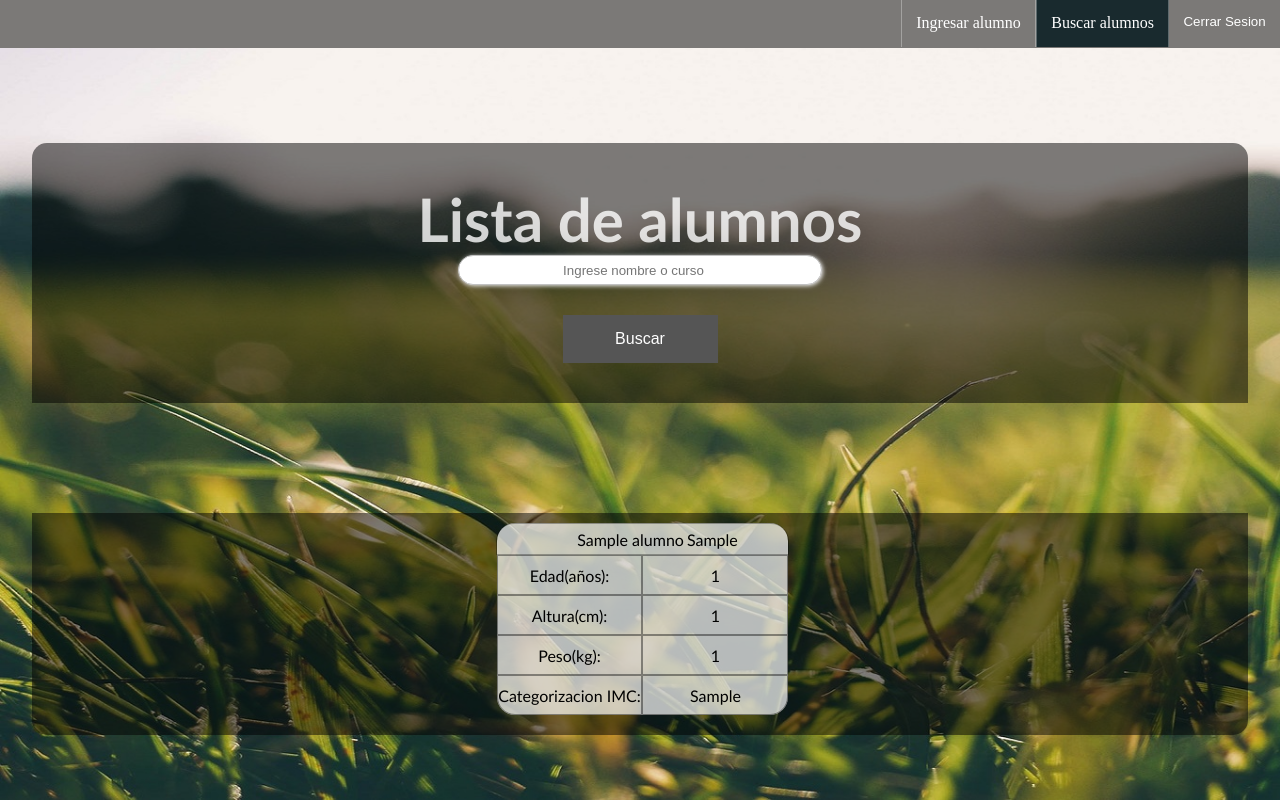
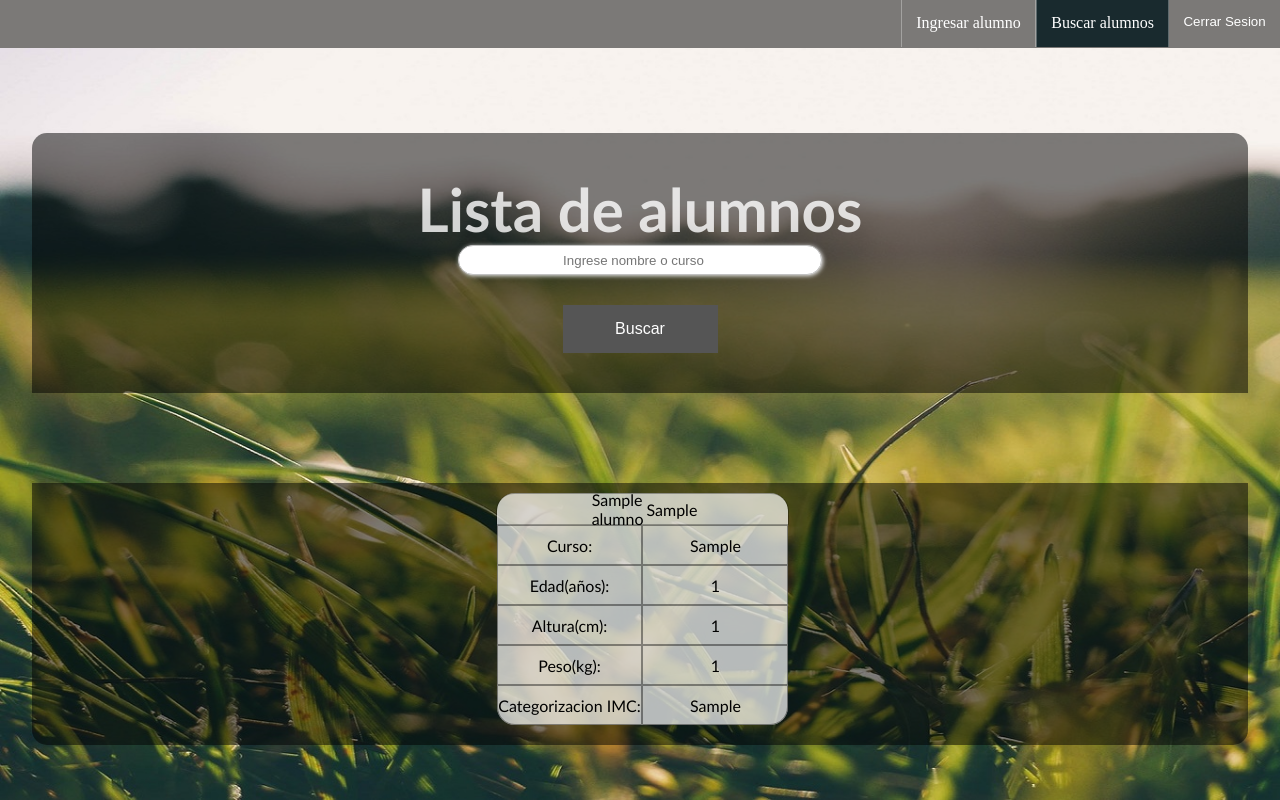
Before and after one commit to bastipls/ludo-criollo-alpha, a Django app: page /listar_alumnos_profe/ in a window 1280 px wide. Run offline with Django 3.2, Linux system fonts and the light colour scheme; a user stored in the database is signed in; tables that the repository leaves empty hold one stand-in row (values such as "Sample post"); some libraries are stand-ins or nearby versions.

Commit message:
Arregle bugs y agregue curso en interfaz listar

```diff
--- a/ludocriolloalpha/static/css/listStudents.css
+++ b/ludocriolloalpha/static/css/listStudents.css
@@ -100,6 +100,11 @@ button:hover {
     text-decoration-style: none;
     width: 30px;
     height: 30px;
+    color:black;
+    display: flex;
+    justify-content: center;
+    align-items: center;
+
 }
 
 #name {
@@ -140,11 +145,11 @@ button:hover {
     border: .5px solid rgba(0, 0, 0, .4);
 }
 
-.item-list-data:nth-child(7) {
+.item-list-data:nth-child(9) {
     border-bottom-left-radius: 18px;
 }
 
-.item-list-data:nth-child(8) {
+.item-list-data:nth-child(10) {
     border-bottom-right-radius: 18px;
 }
 
--- a/ludocriolloalpha/static/css/menu.css
+++ b/ludocriolloalpha/static/css/menu.css
@@ -76,6 +76,13 @@ ul {
     background: rgba(0, 23, 28, .8);
 }
 
+.menu-container input{
+    border: none;
+    cursor: pointer;
+    width: 100%;
+    border-bottom: none;
+}
+
 /*MEDIA DEL MENU DESPLEGABLE*/
 .menu-container ul ul {
     display: none;
@@ -87,12 +94,6 @@ ul {
 
 .menu-container ul ul .item-link:hover {
     background: rgba(0, 23, 28, .4);
-}
-.menu-container input{
-    border: none;
-    cursor: pointer;
-    width: 100%;
-    border-bottom: none;
 }
 
 /*MEDIA DEL MENU NORMAL*/
--- a/ludocriolloalpha/static/css/studentDetail.css
+++ b/ludocriolloalpha/static/css/studentDetail.css
@@ -55,6 +55,10 @@
     text-decoration-style: none;
     width: 30px;
     height: 30px;
+    display: flex;
+    justify-content: center;
+    align-items: center;
+    color:black;
 }
 
 #name{
--- a/ludocriolloalpha/templates/ludocriolloalpha/listar_alumnos_profe.html
+++ b/ludocriolloalpha/templates/ludocriolloalpha/listar_alumnos_profe.html
@@ -25,7 +25,7 @@
                     <li>
                     <form  action="{% url 'logout' %}" method="post">
                             {% csrf_token %}
-                            <!-- <button class="item-link"  type="submit">Cerrar Sesion</button> -->
+
                             <input class="item-link" type="submit" value="Cerrar Sesion">
                     </form>
                     </li>
@@ -41,60 +41,28 @@
 
         </form>
         <div id="insert" class="container-list">
-            <!--  <div class="table-container">
-                <table class="table-student">
-                    <tr>
 
-                        <th>RUT:</th>
-                        <th>Nombre</th>
-                        <th>Curso</th>
-                        <th>Fecha Nacimiento</th>
-                        <th>Altura</th>
-                        <th>Peso</th>
-                        <th>Talla</th>
-                        <th>Cintura</th>
-                        <th>Cadera</th>
-                    </tr>
-                    <tr>
-                        <td>20057170-3</td>
-                        <td>Bastian</td>
-                        <td>2°A</td>
-                        <td>22-11-2018</td>
-                        <td>1.75</td>
-                        <td>70</td>
-                        <td>80</td>
-                        <td>90</td>
-                        <td>30</td>
-                    </tr>
-                    <tr>
-                        <td>20057170-3</td>
-                        <td>Bastian</td>
-                        <td>2°A</td>
-                        <td>22-11-2018</td>
-                        <td>1.75</td>
-                        <td>70</td>
-                        <td>80</td>
-                        <td>90</td>
-                        <td>30</td>
-                    </tr>
-
-
-                </table>
-            </div>-->
 
 
 
             {% for alumno in todos_alumnos %}
             <div class="item-list">
                     <div class="item-list-name">
-                            <a href="{% url 'detalle_alumno_profe' pk=alumno.pk %}" id="ref-info"> <span class="icon-info-circle"></span></a>
-                              <p id="name">{{ alumno.nombres_alumno }}</p>
-                              <p>{{ alumno.apellidos_alumno }}</p>
+                            <a href="{% url 'detalle_alumno_profe' pk=alumno.pk %}" id="ref-info">
+                                <span class="icon-info-circle"></span>
+                                <p id="name">{{ alumno.nombres_alumno }}</p>
+                                <p>{{ alumno.apellidos_alumno }}</p>
+                            </a>
+
                           </div>
                 <div class="item-list-info">
+                        <div class="item-list-data">Curso:</div>
+                        <div class="item-list-data">
+                            <p id="grade">{{ alumno.curso_alumno }} </p>
+                        </div>
                     <div class="item-list-data">Edad(años):</div>
                     <div class="item-list-data">
-                        <p id="rut">{{ alumno.edad_alumno }} </p>
+                        <p id="age">{{ alumno.edad_alumno }} </p>
                     </div>
                     <div class="item-list-data">Altura(cm):</div>
                     <div class="item-list-data">
@@ -116,7 +84,7 @@
 
         </div>
     </div>
-    <!--     <script src="js/javalistsStudents.js"></script> -->
+
     <script src="{% static 'js/javamenu.js' %}"></script>
 </body>
 
--- a/ludocriolloalpha/templates/ludocriolloalpha/modificar_profe.html
+++ b/ludocriolloalpha/templates/ludocriolloalpha/modificar_profe.html
@@ -30,7 +30,7 @@
                         <li>
                         <form  action="{% url 'logout' %}" method="post">
                                 {% csrf_token %}
-                                <!-- <button class="item-link"  type="submit">Cerrar Sesion</button> -->
+
                                 <input class="item-link" type="submit" value="Cerrar Sesion">
                         </form>
                         </li>
```
Also changed, not shown: ludocriolloalpha/templates/ludocriolloalpha/detalle_alumno_profe.html (+7 -44 lines), ludocriolloalpha/templates/ludocriolloalpha/ingreso_profe.html (+4 -4 lines).
